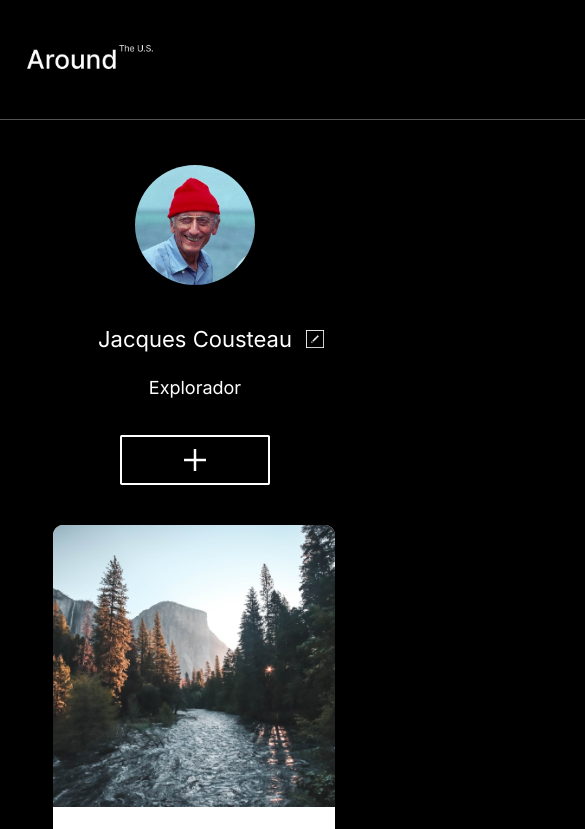
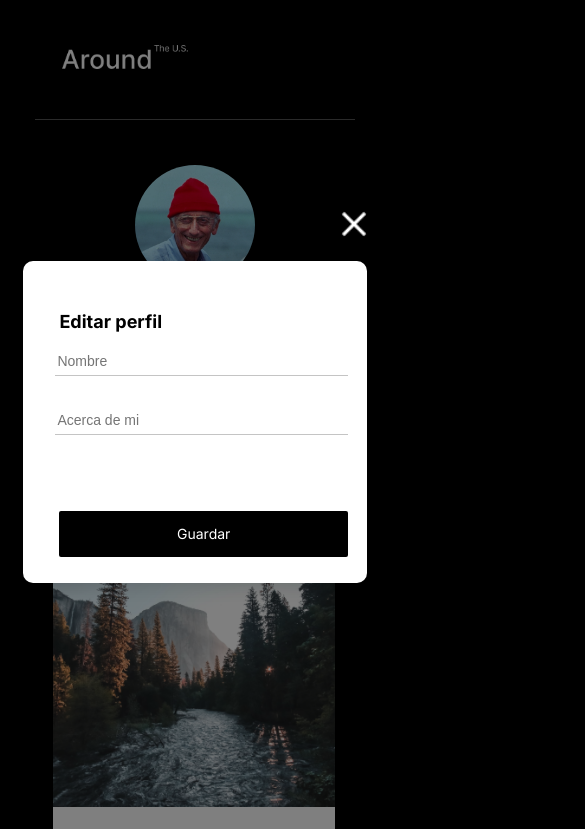
Before and after one commit to mayteargonz/web_project_around, a plain HTML site: page index.html in a window 390 px wide. Shown: the top 829 px of the page, 585 px wide, since content can reach past the window. Drawn offline with Linux system fonts and the light colour scheme.

Commit message:
Agregué Pop-up

```diff
--- a/blocks/gallery.css
+++ b/blocks/gallery.css
@@ -67,6 +67,10 @@
   opacity: 60%;
 }
 
+.gallery__like-button:active {
+  transform: translateY(-1px);
+}
+
 @media screen and (max-width: 880px) {
   .gallery {
     width: 581px;
--- a/blocks/page.css
+++ b/blocks/page.css
@@ -24,6 +24,7 @@
   .header {
     margin-top: 45px;
     width: 1000vw;
+    max-width: 600px;
   }
 
   .header__logo {
@@ -31,3 +32,9 @@
     margin-left: 27px;
   }
 }
+
+@media screen and (max-width: 600px) {
+  .header {
+    max-width: 320px;
+  }
+}
--- /dev/null
+++ b/blocks/popup.css
@@ -0,0 +1,116 @@
+.popup {
+  visibility: hidden;
+  opacity: 0;
+  position: fixed;
+  background-color: rgba(0, 0, 0, 0.5);
+  z-index: 1;
+  top: 0;
+  left: 0;
+  width: 100%;
+  height: 100vh;
+  display: flex;
+  justify-content: center;
+  align-items: center;
+}
+
+.popup_show {
+  visibility: visible;
+  opacity: 1;
+}
+
+.popup__content {
+  width: 430px;
+  background-color: white;
+  color: black;
+  border-radius: 10px;
+  box-shadow: 0px 0px 25px 0px #00000026;
+  display: flex;
+  flex-direction: column;
+  padding: 36px;
+  box-sizing: border-box;
+  position: relative;
+}
+
+.popup__content-title {
+  font-family: "Inter", sans-serif;
+  font-weight: 900;
+  font-size: 24px;
+  height: 23px;
+}
+
+.popup__form {
+  display: flex;
+  flex-direction: column;
+  gap: 30px;
+  font-size: 14px;
+  font-weight: 400;
+}
+.popup__close-button {
+  position: absolute;
+  border: none;
+  background: transparent;
+  background-image: url(../images/Close\ Icon.png);
+  height: 26px;
+  width: 26px;
+  background-size: contain;
+  top: -35px;
+  right: -35px;
+}
+
+.popup__input {
+  border: none;
+  border-bottom: 1px solid #c4c4c4;
+  height: 28px;
+}
+
+.popup__save-button {
+  height: 60px;
+  color: white;
+  background-color: black;
+  border: none;
+  border-radius: 2px;
+  font-size: 18px;
+  font-family: "Inter", sans-serif;
+}
+
+@media screen and (max-width: 880px) {
+  .popup__content {
+    width: 88vw;
+    max-width: 430px;
+    height: 322px;
+  }
+
+  .popup__content-title {
+    font-size: 18px;
+  }
+
+  .popup__form {
+    width: 74vw;
+    max-width: 358px;
+    align-items: flex-end;
+    justify-content: center;
+  }
+
+  .popup__input {
+    width: 74vw;
+    max-width: 358px;
+    height: 26px;
+  }
+
+  .popup__save-button {
+    width: 74vw;
+    max-width: 358px;
+    height: 46px;
+    margin-top: 46px;
+    font-size: 14px;
+  }
+}
+
+@media screen and (max-width: 550px) {
+  .popup {
+  }
+  .popup__close-button {
+    right: 0;
+    top: -50px;
+  }
+}
--- a/index.html
+++ b/index.html
@@ -148,11 +148,26 @@
 
       <footer class="footer">© 2025 Around The U.S.</footer>
 
-      <div class="popup">
-        <button
-          type="button"
-          class="popup__button popup__button_close"
-        ></button>
+      <div class="popup popup_show">
+        <div class="popup__content">
+          <h2 class="popup__content-title">Editar perfil</h2>
+          <form class="popup__form">
+            <input
+              type="text"
+              name="Nombre"
+              placeholder="Nombre"
+              class="popup__name popup__input"
+            />
+            <input
+              type="text"
+              name="Acerca"
+              placeholder="Acerca de mi"
+              class="popup__about popup__input"
+            />
+            <button type="submit" class="popup__save-button">Guardar</button>
+          </form>
+          <button class="popup__close-button"></button>
+        </div>
       </div>
     </div>
     <script src="index.js"></script>
--- a/pages/index.css
+++ b/pages/index.css
@@ -4,3 +4,4 @@
 @import url(/blocks/profile.css);
 @import url(/blocks/gallery.css);
 @import url(/blocks/footer.css);
+@import url(/blocks/popup.css);
```
Also changed, not shown: images/Close Icon.png (added), 1 other file.
